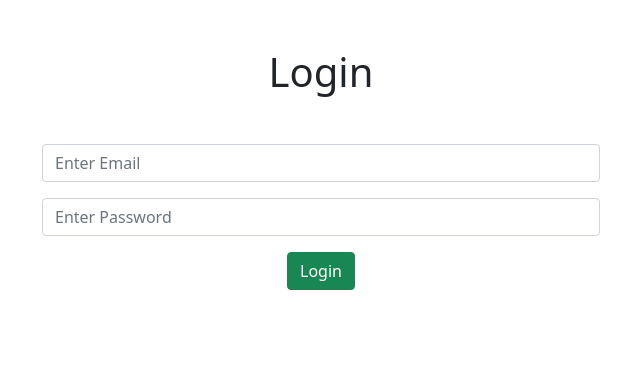
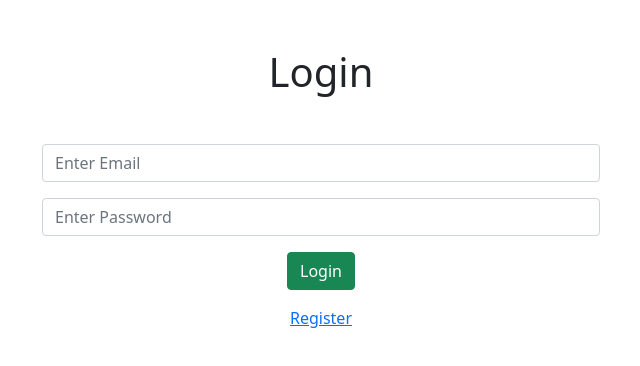
Before and after one commit to IbnDaanis/jwt-pern, a React (Create React App) app in the folder client/: page /login in a window 1280 px wide. Shown: the top 366 px of the page, without its empty margins (319-959 px from the left). Built offline with nearby package versions, Linux system fonts and the light colour scheme.

Commit message:
register link

```diff
--- a/client/src/components/Login.js
+++ b/client/src/components/Login.js
@@ -1,4 +1,5 @@
 import React, { useState } from 'react'
+import { Link } from 'react-router-dom'
 
 export const Login = ({ setIsAuthenticated }) => {
   const [inputs, setInputs] = useState({
@@ -50,6 +51,9 @@ export const Login = ({ setIsAuthenticated }) => {
           Login
         </button>
       </form>
+      <Link className='text-center my-3 d-block' to='/register'>
+        Register
+      </Link>
     </div>
   )
 }
```
